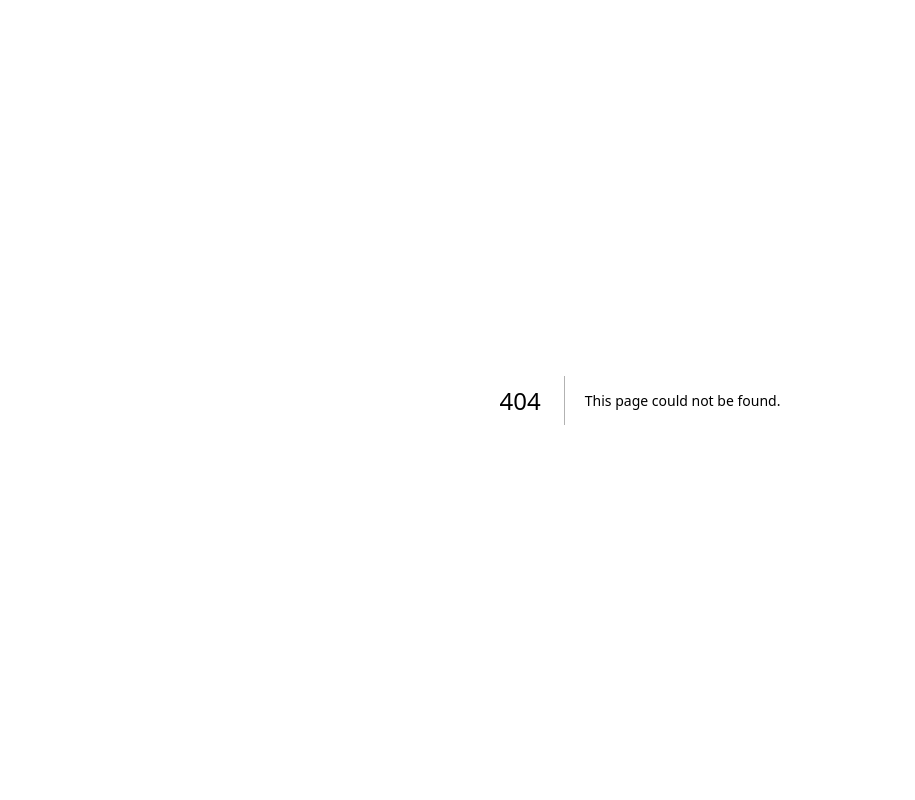
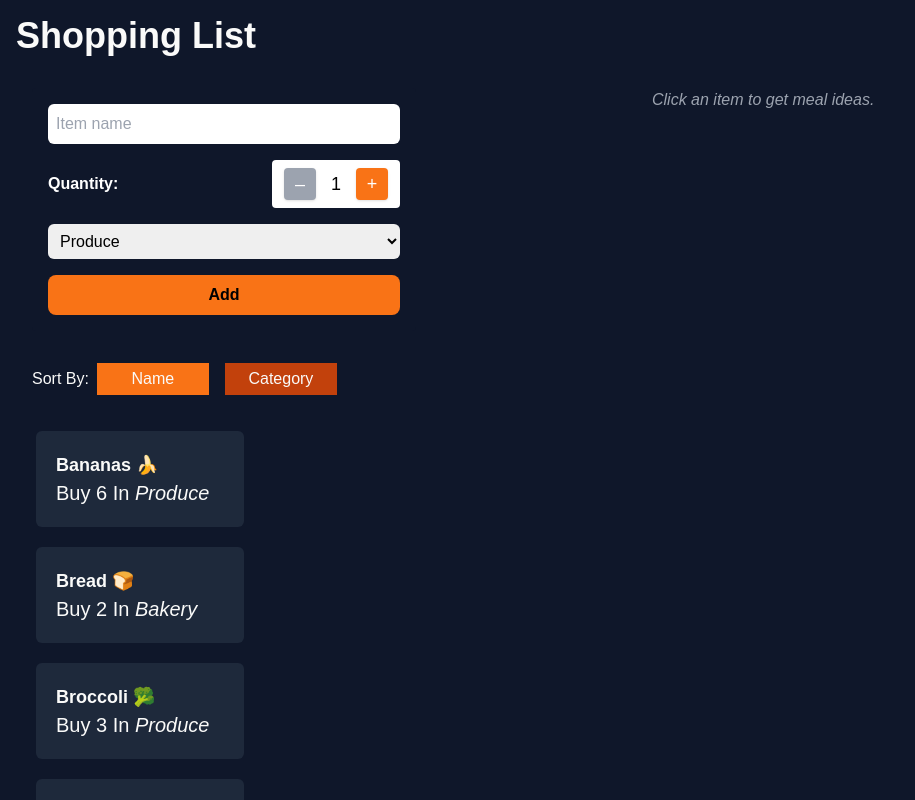
Before and after one commit to Gmanhar/cprg306-assignments, a Next.js app: page /week-8 in a window 1280 px wide. Before the commit this address had no page. Shown: the top 800 px of the page, without its empty margins (0-915 px from the left). Built offline with nearby package versions, Linux system fonts and the light colour scheme.

Commit message:
week-8
integrating third-party APIs to suggest meal ideas

```diff
--- a/app/page.js
+++ b/app/page.js
@@ -26,6 +26,9 @@
         <li>
           <Link className={linkStyles} href="week-7">Week-7</Link>
         </li>
+        <li>
+          <Link className={linkStyles} href="week-8">Week-8</Link>
+        </li>
       </ul>
     </main>
   );
--- /dev/null
+++ b/app/week-8/item-list.js
@@ -0,0 +1,52 @@
+"use client";
+
+import { useState } from "react";
+import Item from "./item";
+
+export default function ItemList({ items, onItemSelect }) {
+  const [sortBy, setSortBy] = useState("name");
+
+  const sortedItems = [...items].sort((a, b) => {
+    if (sortBy === "name") {
+      return a.name.localeCompare(b.name);
+    } else if (sortBy === "category") {
+      return a.category.localeCompare(b.category);
+    }
+  });
+
+  return (
+    <div>
+      <div className="p-2 m-2 text-l capitalize text-stone-50">
+        Sort By:
+        <button
+          className={`p-1 m-2 w-28 square-lg ${
+            sortBy === "name" ? "bg-orange-500" : "bg-orange-700"
+          }`}
+          onClick={() => setSortBy("name")}
+        >
+          Name
+        </button>
+        <button
+          className={`p-1 m-2 w-28 square-lg ${
+            sortBy === "category" ? "bg-orange-500" : "bg-orange-700"
+          }`}
+          onClick={() => setSortBy("category")}
+        >
+          Category
+        </button>
+      </div>
+
+      <ul className="text-xl capitalize text-stone-50">
+        {sortedItems.map((item) => (
+          <Item
+            key={item.id}
+            name={item.name}
+            quantity={item.quantity}
+            category={item.category}
+            onSelect={() => onItemSelect(item)}
+          />
+        ))}
+      </ul>
+    </div>
+  );
+}
--- /dev/null
+++ b/app/week-8/item.js
@@ -0,0 +1,21 @@
+export default function Item({ name, quantity, category, onSelect }) {
+  const handleClick = () => {
+    if (onSelect) {
+      onSelect(name);
+    }
+  };
+
+  return (
+    <section>
+      <li
+        onClick={handleClick}
+        className="bg-slate-800 rounded-md p-5 m-5 text-stone-50 mr-96 cursor-pointer hover:bg-slate-700 transition"
+      >
+        <p className="text-lg font-semibold">{name}</p>
+        <p>
+          Buy {quantity} in <span className="italic">{category}</span>
+        </p>
+      </li>
+    </section>
+  );
+}
--- /dev/null
+++ b/app/week-8/item.json
@@ -0,0 +1,74 @@
+[
+  {
+    "id": "1h2GJKH12gkHG31h1H",
+    "name": "milk, 4 L 🥛",
+    "quantity": 1,
+    "category": "dairy"
+  },
+  {
+    "id": "2KJH3k2j3H1k2J3K1H",
+    "name": "bread 🍞",
+    "quantity": 2,
+    "category": "bakery"
+  },
+  {
+    "id": "3h2KJH3k2j3H1k2J3",
+    "name": "eggs, dozen 🥚",
+    "quantity": 2,
+    "category": "dairy"
+  },
+  {
+    "id": "4k2J3K1H2GJKH12gk",
+    "name": "bananas 🍌",
+    "quantity": 6,
+    "category": "produce"
+  },
+  {
+    "id": "5H1h1H2KJH3k2j3H",
+    "name": "broccoli 🥦",
+    "quantity": 3,
+    "category": "produce"
+  },
+  {
+    "id": "6H1k2J3K1H2GJKH1",
+    "name": "chicken breasts, 1 kg 🍗",
+    "quantity": 1,
+    "category": "meat"
+  },
+  {
+    "id": "7gkHG31h1H2KJH3k",
+    "name": "pasta sauce 🍝",
+    "quantity": 3,
+    "category": "canned goods"
+  },
+  {
+    "id": "8j3H1k2J3K1H2GJK",
+    "name": "spaghetti, 454 g 🍝",
+    "quantity": 2,
+    "category": "dry goods"
+  },
+  {
+    "id": "9H12gkHG31h1H2KJ",
+    "name": "toilet paper, 12 pack 🧻",
+    "quantity": 1,
+    "category": "household"
+  },
+  {
+    "id": "10H3k2j3H1k2J3K1",
+    "name": "paper towels, 6 pack",
+    "quantity": 1,
+    "category": "household"
+  },
+  {
+    "id": "11k2J3K1H2GJKH12",
+    "name": "dish soap 🍽️",
+    "quantity": 1,
+    "category": "household"
+  },
+  {
+    "id": "12GJKH12gkHG31h1",
+    "name": "hand soap 🧼",
+    "quantity": 4,
+    "category": "household"
+  }
+]
--- /dev/null
+++ b/app/week-8/meal-ideas.js
@@ -0,0 +1,50 @@
+"use client";
+
+import { useState, useEffect } from "react";
+
+// External fetch function
+async function fetchMealIdeas(ingredient) {
+  try {
+    const response = await fetch(
+      `https://www.themealdb.com/api/json/v1/1/filter.php?i=${ingredient}`
+    );
+    const data = await response.json();
+    return data.meals || [];
+  } catch (error) {
+    console.error("Error fetching meal ideas:", error);
+    return [];
+  }
+}
+
+export default function MealIdeas({ ingredient }) {
+  const [meals, setMeals] = useState([]);
+
+  const loadMealIdeas = async () => {
+    if (!ingredient) return;
+    const results = await fetchMealIdeas(ingredient);
+    setMeals(results);
+  };
+
+  useEffect(() => {
+    loadMealIdeas();
+  }, [ingredient]);
+
+  return (
+    <div className="p-4 bg-orange-500 text-white rounded-md">
+      <h2 className="text-2xl font-bold mb-3">
+        Meal Ideas with "{ingredient}"
+      </h2>
+      {meals.length === 0 ? (
+        <p>No meal ideas found.</p>
+      ) : (
+        <ul className="list-disc pl-5 space-y-2">
+          {meals.map((meal) => (
+            <li key={meal.idMeal} className="text-lg">
+              {meal.strMeal}
+            </li>
+          ))}
+        </ul>
+      )}
+    </div>
+  );
+}
--- /dev/null
+++ b/app/week-8/new-item.js
@@ -0,0 +1,117 @@
+"use client";
+
+import { useState } from "react";
+
+export default function NewItem({ onAddItem }) {
+  const [name, setName] = useState("");
+  const [quantity, setQuantity] = useState(1);
+  const [category, setCategory] = useState("Produce");
+
+  const increment = () => {
+    setQuantity((prev) => (prev < 99 ? prev + 1 : prev));
+  };
+
+  const decrement = () => {
+    setQuantity((prev) => (prev > 1 ? prev - 1 : prev));
+  };
+
+  const handleSubmit = (event) => {
+    event.preventDefault();
+
+    const item = {
+      id: crypto.randomUUID(),
+      name,
+      quantity,
+      category,
+    };
+
+    onAddItem(item);
+    setName("");
+    setQuantity(1);
+    setCategory("Produce");
+  };
+
+  return (
+    <main className="">
+      <form
+        className="p-4 m-4 text-black bg-slate-900 max-w-sm w-full  rounded"
+        onSubmit={handleSubmit}
+      >
+        <div className="mb-4">
+          <input
+            className="p-2 rounded-md w-full"
+            type="text"
+            id="name"
+            value={name}
+            required
+            placeholder="Item name"
+            onChange={(e) => setName(e.target.value)}
+          />
+        </div>
+
+        <div className="flex items-center justify-between mb-4">
+          <span className="text-white font-semibold mr-2">Quantity:</span>
+          <div className="flex items-center space-x-2 bg-white px-3 py-2 rounded">
+            <button
+              onClick={decrement}
+              type="button"
+              disabled={quantity === 1}
+              className={`w-8 h-8 rounded text-white text-lg flex items-center justify-center shadow ${
+                quantity === 1
+                  ? "bg-gray-400 cursor-not-allowed"
+                  : "bg-orange-500 hover:bg-orange-600"
+              }`}
+            >
+              –
+            </button>
+
+            <span className="text-lg font-medium w-6 text-center">
+              {quantity}
+            </span>
+
+            <button
+              onClick={increment}
+              type="button"
+              disabled={quantity === 99}
+              className={`w-8 h-8 rounded text-white text-lg flex items-center justify-center shadow ${
+                quantity === 99
+                  ? "bg-orange-300 cursor-not-allowed"
+                  : "bg-orange-500 hover:bg-orange-600"
+              }`}
+            >
+              +
+            </button>
+          </div>
+        </div>
+
+        <div className="mb-4">
+          <select
+            className="p-2 rounded-md w-full"
+            id="category"
+            value={category}
+            onChange={(e) => setCategory(e.target.value)}
+          >
+            <option value="Produce">Produce</option>
+            <option value="Dairy">Dairy</option>
+            <option value="Bakery">Bakery</option>
+            <option value="Meat">Meat</option>
+            <option value="Frozen Foods">Frozen Foods</option>
+            <option value="Canned Goods">Canned Goods</option>
+            <option value="Dry Goods">Dry Goods</option>
+            <option value="Beverages">Beverages</option>
+            <option value="Snacks">Snacks</option>
+            <option value="Household">Household</option>
+            <option value="Other">Other</option>
+          </select>
+        </div>
+
+        <button
+          className="bg-orange-500 w-full p-2 rounded-lg text-black font-semibold"
+          type="submit"
+        >
+          Add
+        </button>
+      </form>
+    </main>
+  );
+}
--- /dev/null
+++ b/app/week-8/page.js
@@ -0,0 +1,51 @@
+"use client";
+
+import { useState } from "react";
+import NewItem from "./new-item";
+import ItemList from "./item-list";
+import MealIdeas from "./meal-ideas";
+import itemsData from "./item.json";
+
+export default function Page() {
+  const [items, setItems] = useState(itemsData);
+  const [selectedItemName, setSelectedItemName] = useState("");
+
+
+  const handleAddItem = (newItem) => {
+    setItems((prevItems) => [...prevItems, newItem]);
+  };
+
+
+  const handleItemSelect = (item) => {
+    const cleanedName = item.name
+      .split(",")[0]
+      .split(" ")[0]
+      .toLowerCase();
+    setSelectedItemName(cleanedName);
+  };
+
+  return (
+    <main className="bg-slate-900 min-h-screen p-4">
+      <h1 className="text-stone-50 font-semibold text-4xl mb-4">
+        Shopping List
+      </h1>
+
+      <div className="flex flex-col lg:flex-row gap-6">
+        <div className="lg:w-1/2">
+          <NewItem onAddItem={handleAddItem} />
+          <ItemList items={items} onItemSelect={handleItemSelect} />
+        </div>
+
+        <div className="lg:w-1/2">
+          {selectedItemName ? (
+            <MealIdeas ingredient={selectedItemName} />
+          ) : (
+            <p className="text-gray-400 italic mt-4">
+              Click an item to get meal ideas.
+            </p>
+          )}
+        </div>
+      </div>
+    </main>
+  );
+}
```
